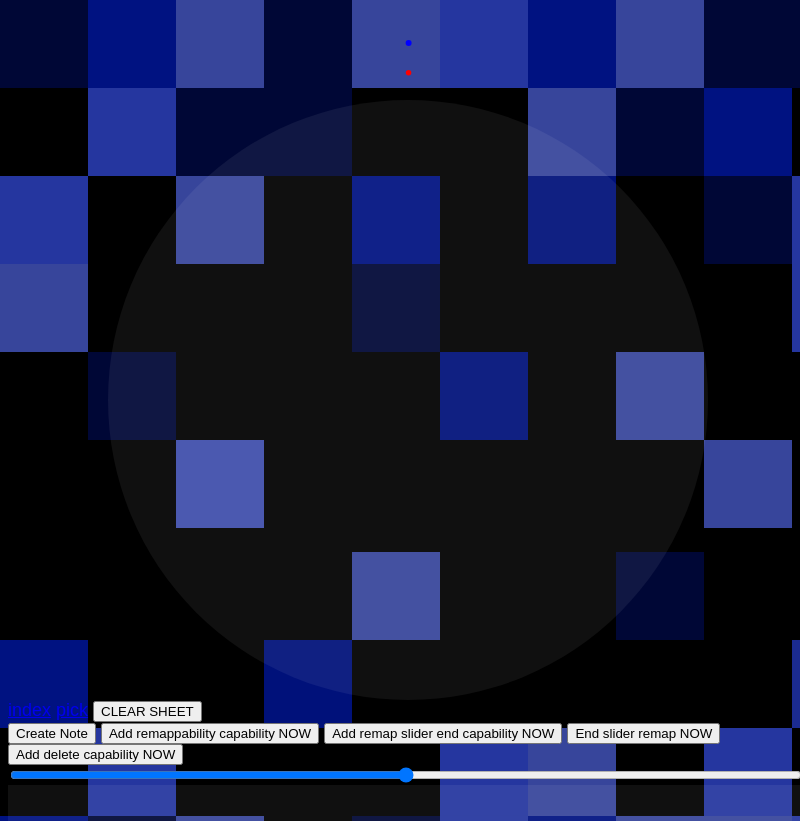
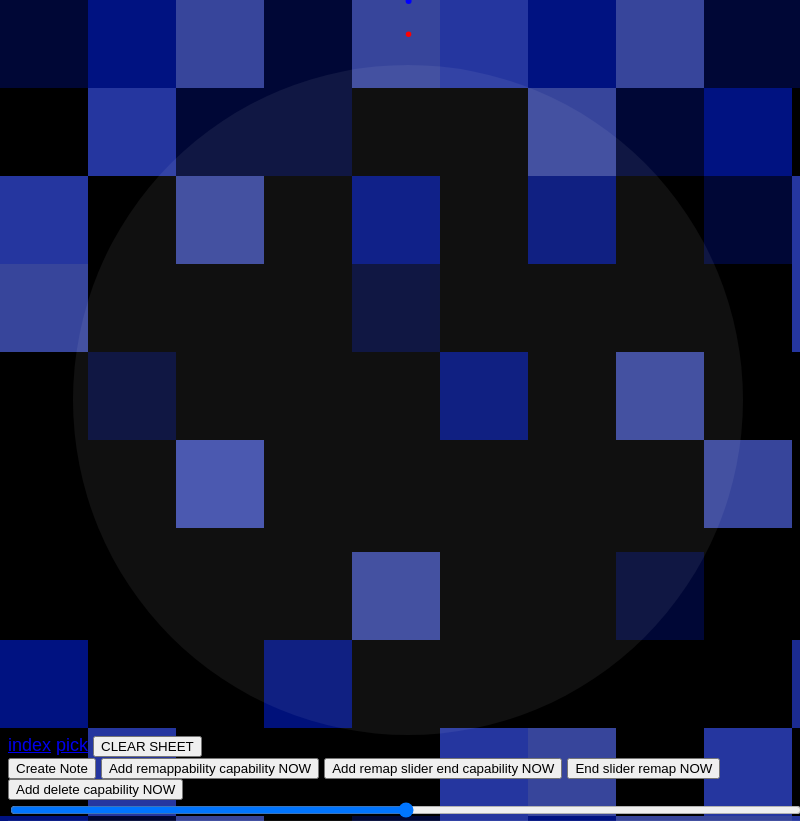
Before and after one commit to RatWasHere/oradea, an Electron app: page mapper.html in a window 800 px wide. Shown: the top 821 px of the page. Drawn offline with Linux system fonts and the light colour scheme; no server answers.

Commit message:
update container radius & make it GREAT AGAIN RAHHHH USA

```diff
--- a/main.css
+++ b/main.css
@@ -3,7 +3,7 @@ body {
 }
 
 :root {
-  --s: 600px;
+  --s: 670px;
   --sr: 590px;
   --nr: 75px;
   --notePreviewDelay: 1650ms;
--- a/script.js
+++ b/script.js
@@ -9,7 +9,7 @@ const CONFIG = {
   ANGLE_MODIFIER: 45,
   NOTE_ARC_ANGLE: 20,
   NOTE_PREVIEW_DELAY: 750,
-  CONTAINER_RADIUS: 600,
+  CONTAINER_RADIUS: 670,
   CONTAINER_REAL_RADIUS: 590,
   NOTE_RADIUS: 75,
   PREVIEW_COUNT: 8,
```
Also changed, not shown: 1 other file.
